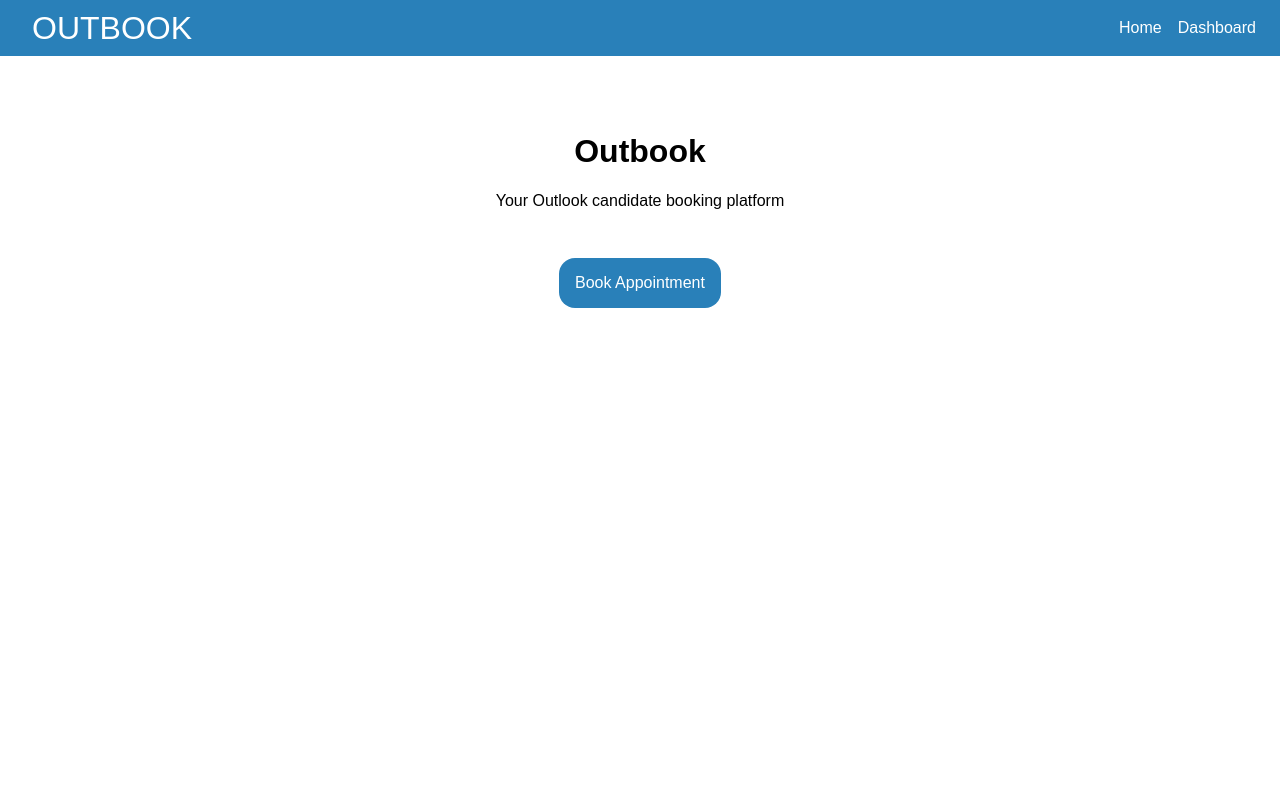
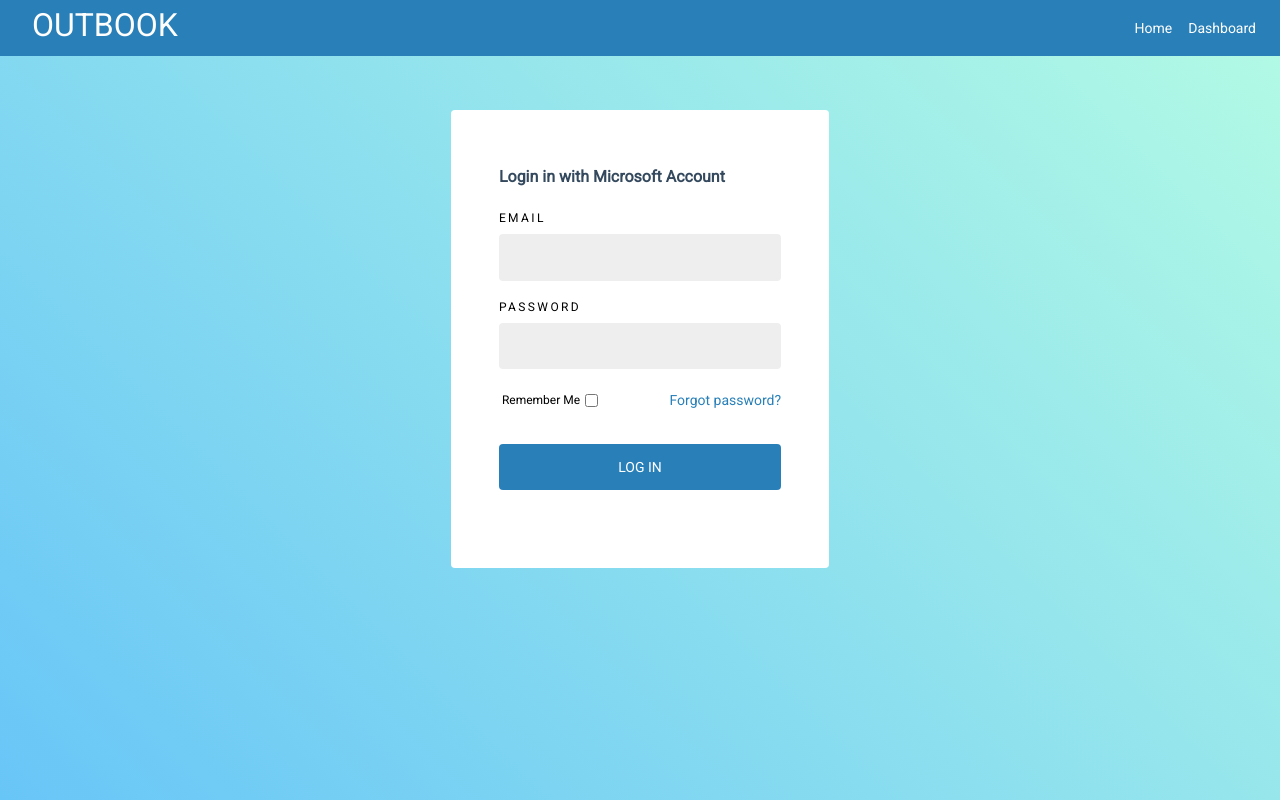
Before and after one commit to Outbook-Archive/Front-End-Web, a React (Create React App) app: page / in a window 1280 px wide. Built offline with nearby package versions, Linux system fonts and the light colour scheme.

Commit message:
completed login style

```diff
--- a/package.json
+++ b/package.json
@@ -10,7 +10,8 @@
     "react-router-dom": "^4.3.1",
     "react-scripts": "2.0.4",
     "redux": "^4.0.1",
-    "redux-thunk": "^2.3.0"
+    "redux-thunk": "^2.3.0",
+    "scss": "^0.2.4"
   },
   "scripts": {
     "start": "react-scripts start",
--- a/src/components/App.css
+++ b/src/components/App.css
@@ -1,3 +1,5 @@
+@import url('https://fonts.googleapis.com/css?family=Roboto');
+
 html {
 	height: 100%;
 }
@@ -5,7 +7,7 @@ html {
 body {
 	margin: 0;
 	padding: 0;
-	font-family: sans-serif;
+	font-family: Roboto, sans-serif;
 }
 
 .App {
--- a/src/components/App.js
+++ b/src/components/App.js
@@ -7,6 +7,7 @@ import Navbar from '../components/Navbar/Navbar'
 import SideDrawer from '../components/SideDrawer/SideDrawer'
 import Backdrop from '../components/Backdrop/Backdrop'
 
+import Login from './Login/Login'
 import Landing from './Landing/Landing'
 import Dashboard from './Dashboard/Dashboard'
 import Confirm from './Dashboard/ClientDashboard/Confirm'
@@ -42,11 +43,12 @@ class App extends Component {
     return (
       <BrowserRouter>
         <div className="App">
+          <Route exact path='/' component={Login} />
           <Navbar drawerClickHandler={this.drawerToggleClickHandler} />
           <SideDrawer show={this.state.sideDrawerOpen} />
           {backDrop}
           <div className="landing-container">
-            <Route exact path='/' component={Landing}/>
+            <Route exact path='/landing' component={Landing} />
             <Route exact path='/dashboard' component={Dashboard}/>
             <Route path='/confirm' component={Confirm} />
           </div>
--- a/src/components/Dashboard/ClientDashboard/ClientDashboard.js
+++ b/src/components/Dashboard/ClientDashboard/ClientDashboard.js
@@ -4,7 +4,6 @@ import React, { Component } from 'react'
 import DayPicker from './DayPicker'
 import TimePicker from './TimePicker'
 import Confirm from './Confirm'
-import Weather from './Weather'
 
 // STYLES
 import './ClientDashboard.css'
@@ -33,6 +32,8 @@ class ClientDashboard extends Component {
           activeView: 'timePicker',
           activeTime: null
         });
+        break;
+      default:
         break;
     }
   }
@@ -65,7 +66,6 @@ class ClientDashboard extends Component {
         return (
           <div className="confirm-view-content">
             <div className="dashboard-title">Please review your interview day and time</div>
-            <Weather />
             <Confirm
               day={this.state.activeDay}
               time={this.state.activeTime}
@@ -102,7 +102,7 @@ class ClientDashboard extends Component {
 
 // Mini COMPONENT
 function Topbar(props) {
-  const now = new Date();
+  // const now = new Date();
 
   return (
     <div className="top-bar">
--- a/src/components/Dashboard/ClientDashboard/Weather.css
+++ /dev/null
@@ -1,6 +0,0 @@
-/* Weather.css */
-.weather-container {
-  display: flex;
-  justify-content: center;
-  align-items: center;
-}
--- a/src/components/Dashboard/ClientDashboard/Weather.js
+++ /dev/null
@@ -1,19 +0,0 @@
-/* src/components/Dashboard/Weather.js */
-import React, { Component } from 'react'
-import './Weather.css'
-// require('dotenv').Config();
-
-function Weather() {
-  return (
-    <div className='weather-container'>
-      <span>your time</span>
-      <svg width="40" height="40">
-         <circle cx="20" cy="20" r="10" stroke="orange" stroke-width="3" fill="yellow"/>
-         Sorry, your browser does not support inline SVG.
-     </svg>
-     <span>sunny</span>
-    </div>
-  )
-}
-
-export default Weather;
--- /dev/null
+++ b/src/components/Login/Login.css
@@ -0,0 +1,204 @@
+:root {
+	/*Font Weights*/
+	--thin: 100;
+	--light: 300;
+	--regular: 400;
+	--semibold: 500;
+	--bold: 700;
+	--ultra: 800;
+
+	/*Font Sizes*/
+	--base-font-size: 14px;
+	--base-font-weight: var(--regular);
+	--base-line-height: 1.6em;
+
+	/* Colors */
+	--dark-gray: rgba(black, 0.8);
+	--gray: rgba(black, 0.6);
+	--light-gray: rgba(black, 0.4);
+	--lighter-gray: rgba(black, 0.2);
+	--accent-blue: #4285F4;
+}
+
+html {
+	width: 100%;
+	height: 100%;
+}
+
+body {
+	background: linear-gradient(45deg,  rgba(66, 183, 245,0.8) 0%,rgba(66, 245, 189,0.4) 100%);
+	color: $gray;
+	font-family: var(--base-font-family);
+	font-size: var(--base-font-size);
+	line-height: var(--base-line-height);
+	-webkit-font-smoothing: antialiased;
+	-moz-osx-font-smoothing: grayscale;
+}
+
+/*.overlay {*/
+	/*position: absolute;*/
+	/*top: 0;*/
+	/*left: 0;*/
+	/*display: none;*/
+	/*background: rgba(black, 0.8);*/
+	/*width: 100%;*/
+	/*height: 100%;*/
+/*}*/
+
+.login-container {
+	padding: 3rem;
+	margin-top: 56px;
+	/* Form Settings */
+	max-width: var(--max-width);
+	max-height: 400px;
+	gutters: 24px;
+	display: flex;
+	justify-content: center;
+	align-items: center;
+}
+
+form {
+	z-index: 15;
+	position: relative;
+	background: white;
+	width: var(--max-width);
+	padding: 1.5rem;
+	border-radius: 4px;
+	/*box-shadow: 1px 3rem 30px var(--dark-blue);*/
+	box-sizing: border-box;
+	margin: 5rem auto 10px;
+	overflow: hidden;
+
+}
+
+form:before form:after {
+	 content: '';
+	 display: block;
+	 position: absolute;
+	 top: 50%;
+	 left: 50%;
+	 width: 30px;
+	 height: 4px;
+	 background: var(--accent-blue);
+	 transform: translate(-50%, -50%);
+}
+
+form:before {
+	 transform: translate(-50%, -50%) rotate(45deg);
+}
+
+form:after {
+	 transform: translate(-50%, -50%) rotate(-45deg);
+}
+
+/*form:visible {*/
+	 /*transform: translate(0, -25%) scale(1);*/
+	 /*opacity: 1;*/
+/*}*/
+
+form-group {
+	display: flex;
+	flex-wrap: wrap;
+	justify-content: space-between;
+	align-items: center;
+	margin-bottom: 20px;
+}
+
+form-group:last-child {
+	 margin-top: 2rem;
+}
+
+h1 {
+	margin-top: 2rem;
+	margin-bottom: -5rem;
+	padding: 0 1.5rem;
+	font-size: 1rem;
+	color: var(--dark-blue);
+}
+
+.input-color {
+	background-color: #eeeeee;
+}
+
+label {
+	display: block;
+	margin: 0 0 10px;
+	color: var(--gray);
+	font-size: 12px;
+	font-weight: 500;
+	line-height: 1;
+	text-transform: uppercase;
+	letter-spacing: .2em;
+}
+
+input {
+	outline: none;
+	display: block;
+	background: lightgray;
+	width: 100%;
+	border: 0;
+	border-radius: 4px;
+	box-sizing: border-box;
+	padding: 12px 20px;
+	color: gray;
+	font-family: inherit;
+	font-size: inherit;
+	font-weight: 500;
+	line-height: inherit;
+	transition: 0.3s ease;
+}
+
+input:focus {
+	 color: var(--dark-gray);
+}
+
+a {
+	color: var(--medium-blue);
+	text-decoration: none;
+}
+
+.remember-box {
+	display: flex;
+	justify-content: space-between;
+	padding: 0 3px;
+}
+
+button {
+	outline: none;
+	background: var(--medium-blue);
+	width: 100%;
+	border: 0;
+	border-radius: 4px;
+	padding: 12px 20px;
+	color: white;
+	font-family: inherit;
+	font-size: inherit;
+	font-weight: 500;
+	line-height: inherit;
+	text-transform: uppercase;
+	cursor: pointer;
+}
+
+.form-remember {
+	display: inline-block;
+	justify-content: center;
+	font-size: 12px;
+	margin: 0;
+	font-weight: var(--regular);
+	letter-spacing: 0;
+	text-transform: none;
+	line-height: 18px;
+}
+
+input[type='checkbox'] {
+	display: inline-block;
+	width: auto;
+	margin-left: 5px;
+}
+
+
+form-recovery {
+	color: $accent;
+	font-size: 12px;
+	text-decoration: none;
+}
--- /dev/null
+++ b/src/components/Login/Login.js
@@ -0,0 +1,48 @@
+import React, { Component } from 'react'
+import './Login.css'
+
+class Login extends Component {
+	render() {
+		return (
+			<div className={'login-container'}>
+				<form>
+					<form-header>
+						<h1>Login in with Microsoft Account</h1>
+					</form-header>
+
+					<form-content>
+						<form>
+							{/* EMAIL */}
+							<form-group>
+								<label for="email">Email</label>
+								<input className='input-color' type="text" id="email" name="email" required />
+							</form-group>
+
+							{/* PASSWORD */}
+							<form-group>
+								<label for="password">Password</label>
+								<input className='input-color' type="text" id="password" name="password" required />
+							</form-group>
+
+							{/* CHECKBOX */}
+							<form-group>
+								<div className='remember-box'>
+                  <label className="form-remember">Remember Me</label>
+                  <input type="checkbox" />
+								</div>
+								<a href="/landing">Forgot password?</a>
+							</form-group>
+
+							<form-group>
+								<button type="submit">Log In</button>
+							</form-group>
+
+						</form>
+					</form-content>
+				</form>
+			</div>
+		)
+	}
+}
+
+export default Login;
```
Also changed, not shown: 1 other file (tests, documents, lock files or other folders).
